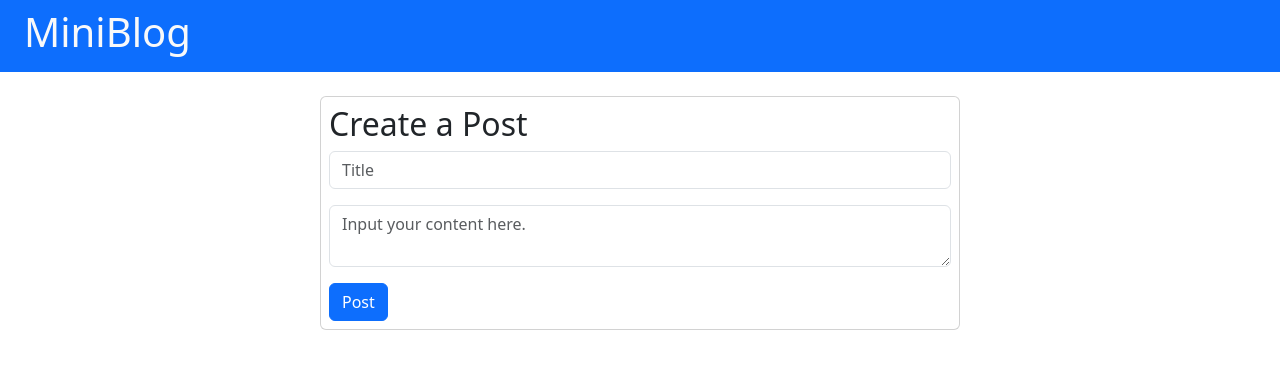
After one commit to exequielarroyo/mini-blog-site, a PHP site: page /create-post.php in a window 1280 px wide. The commit adds this page. Shown: the top 369 px of the page. Run offline with PHP 8.4, Linux system fonts and the light colour scheme.

Commit message:
Added Create functionality

```diff
--- a/components/header.php
+++ b/components/header.php
@@ -1,6 +1,10 @@
 <?php include "config/database.php";
 
-
+session_start();
+$username;
+if (isset($_SESSION['loggedin']) && $_SESSION['loggedin'] === true) {
+    $username = $_SESSION['username'];
+}
 ?>
 
 
@@ -22,10 +26,12 @@
         <h1 class="text-light px-4 py-2">MiniBlog</h1>
 
         <div class="d-flex">
-            <p class="text-light">Hi !</p>
-            <a href="index.php" class="btn btn-outline-primary text-light ">Home</a>
-            <form action="logout.php" method="post">
-                <button type="submit" class="btn btn-outline-primary text-light">Logout</button>
-            </form>
+            <?php if (!empty($username)) {
+                echo "<p class='text-light'>Hi $username!</p>";
+                echo "<a href='index.php' class='btn btn-outline-primary text-light '>Home</a>";
+                echo "<form action='logout.php' method='post'>
+                <button type='submit' class='btn btn-outline-primary text-light'>Logout</button>
+            </form>";
+            } ?>
         </div>
     </div>
--- /dev/null
+++ b/create-post.php
@@ -0,0 +1,36 @@
+<?php
+include "components/header.php";
+
+if ($_SERVER['REQUEST_METHOD'] === 'POST') {
+    $title = $_POST['title'];
+    $content = $_POST['content'];
+    $users_id = $_SESSION['users_id'];
+
+    $result = mysqli_query($connection, "INSERT INTO posts (title, content, users_id) VALUES ('$title', '$content', '$users_id');");
+
+    header('Location: index.php');
+    exit;
+}
+?>
+
+<div class="d-flex justify-content-center align-content-center">
+
+    <div class="card p-2 w-50 my-4">
+
+        <h2>Create a Post</h2>
+        <form action="" method="POST">
+            <div class="mb-3">
+                <input type="text" class="form-control" id="title" name="title" placeholder="Title">
+            </div>
+            <div class="mb-3">
+                <textarea class="form-control" name="content" placeholder="Input your content here."></textarea>
+            </div>
+
+            <button type="submit" class="btn btn-primary">Post</button>
+        </form>
+
+    </div>
+
+</div>
+
+<?php include "components/footer.php"; ?>
```
Also changed, not shown: index.php (+17 -11 lines), login.php (+6 -7 lines).
